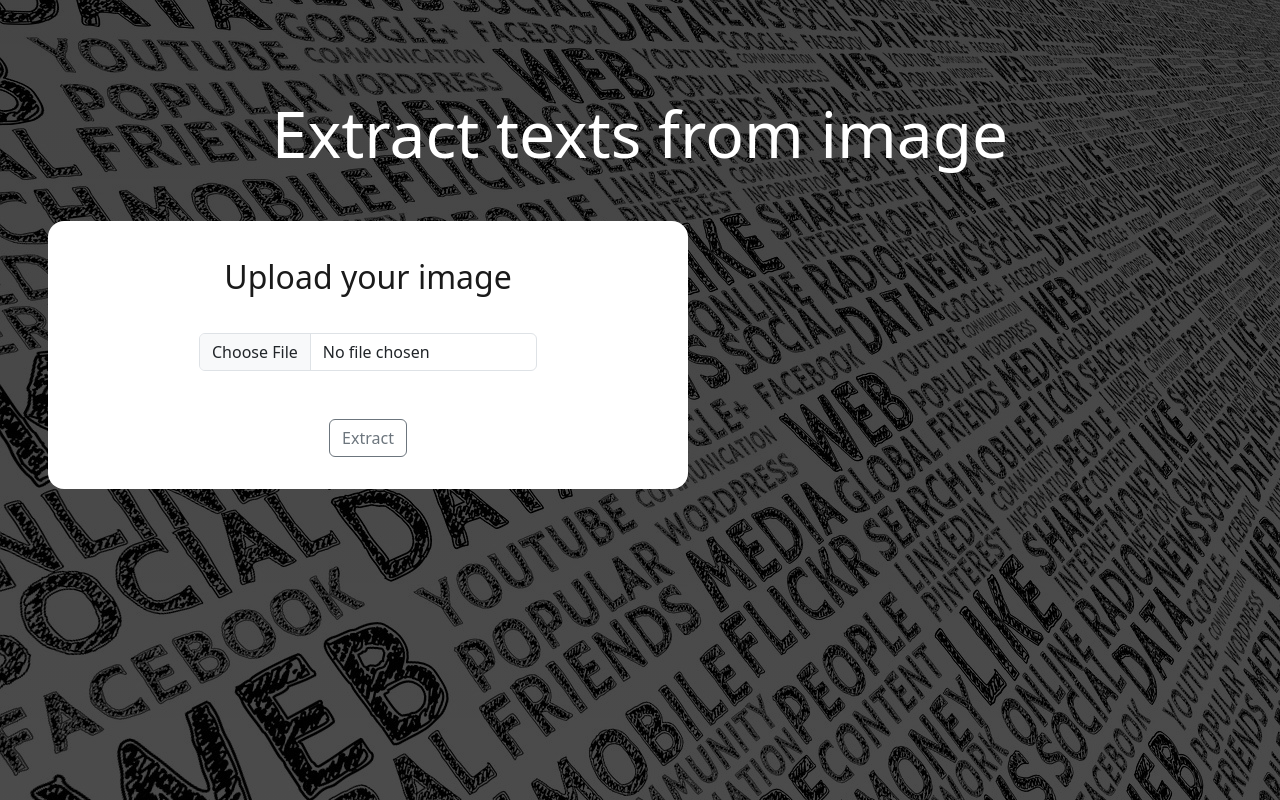
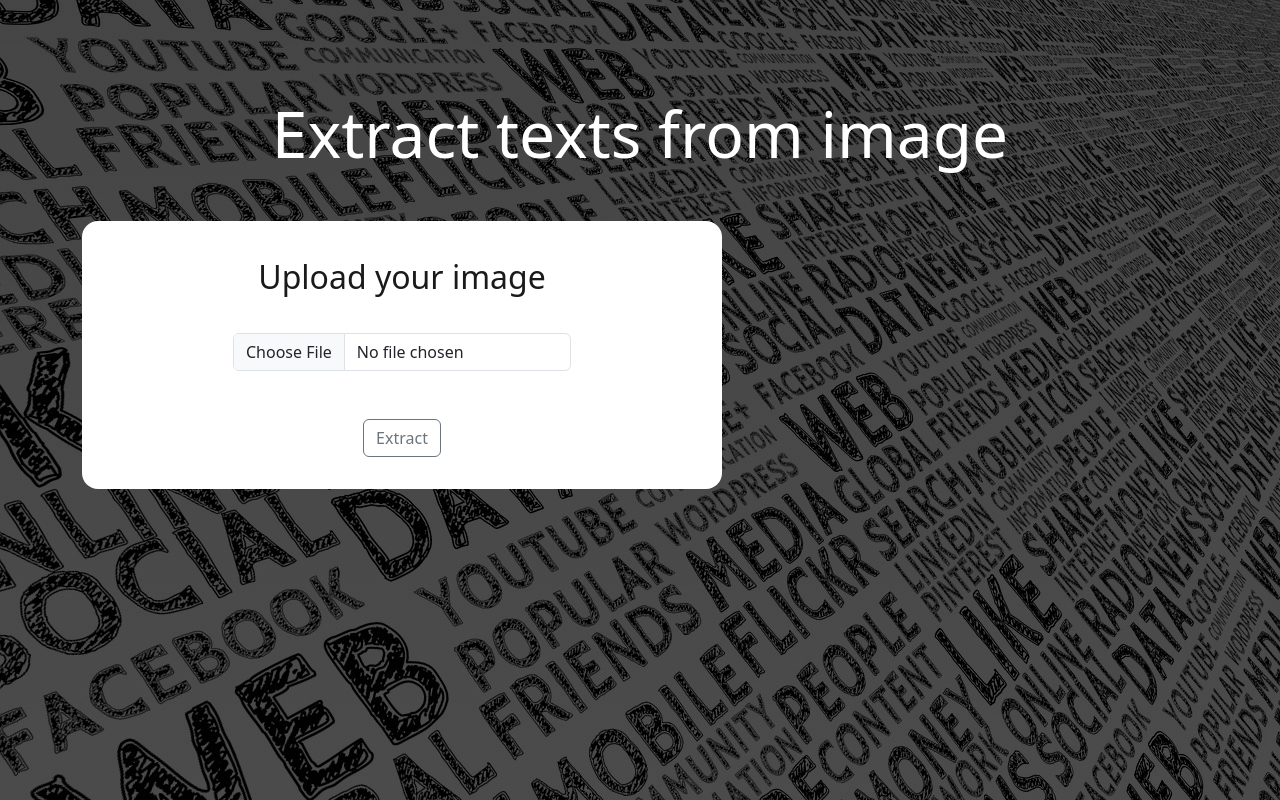
Before and after one commit to jovitor098/extract-text-front, a Next.js app: page / in a window 1280 px wide. Built offline with nearby package versions, Linux system fonts and the light colour scheme.

Commit message:
add container

```diff
--- a/src/app/page.tsx
+++ b/src/app/page.tsx
@@ -5,6 +5,7 @@
 import getTextFromImage from "@/services/uploadImageService";
 import { FormEvent, useState } from "react";
 import styles from "./page.module.scss";
+import { Container } from "reactstrap";
 
 export default function Home() {
     const [text, setText] = useState("");
@@ -17,8 +18,10 @@
     return (
         <>
             <h1 className={styles.title}>Extract texts from image</h1>
-            <FormImage handlerSubmit={handlerSubmit} />
-            {text.length > 0 ? <TextResult text={text} /> : null}
+            <Container className={styles.container}>
+                <FormImage handlerSubmit={handlerSubmit} />
+                {text.length > 0 ? <TextResult text={text} /> : null}
+            </Container>
         </>
     );
 }
```
